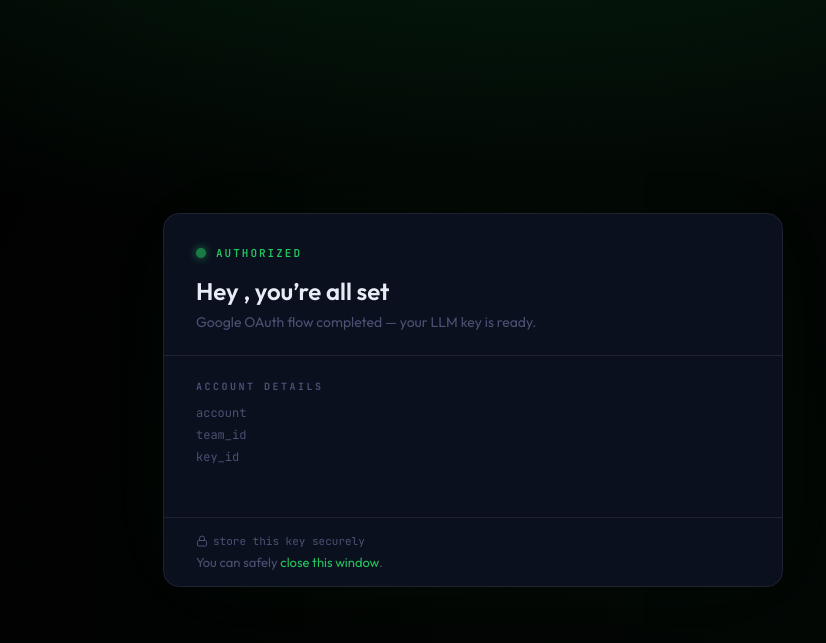
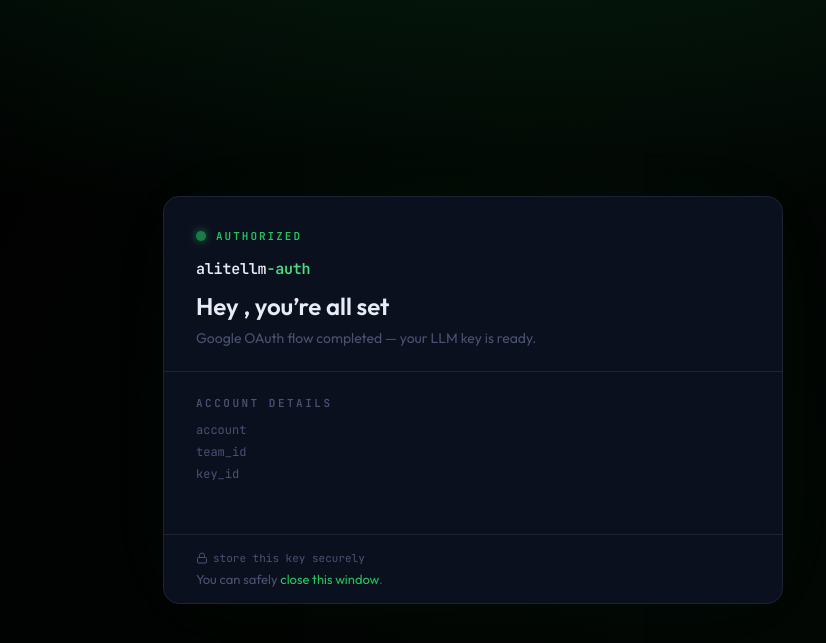
Before and after one commit to ackstorm/alitellm-auth, a Python web app: template src/api/app/templates/success.html in a window 1280 px wide. Shown: the top 643 px of the page, without its empty margins (167-993 px from the left). Run offline with Jinja, Linux system fonts and the light colour scheme; the template is opened without the code that fills it, so the values that code supplies are empty.

Commit message:
feat(10-02): restyle success.html — brand lockup + 11px/600 caption
- Add alitellm-auth brand lockup (-auth in --accent2) to header
- Standardize .section-label 10px/700 -> 11px/600 caption contract
- Standardize .copy-btn font-size 10px -> 11px
- Keep copyKey() clipboard pattern unchanged (already 400/600 font import)

```diff
--- a/src/api/app/templates/success.html
+++ b/src/api/app/templates/success.html
@@ -3,9 +3,9 @@
 <head>
 <meta charset="utf-8">
 <meta name="viewport" content="width=device-width, initial-scale=1">
-<title>Token Factory — Authorized</title>
+<title>alitellm-auth — Authorized</title>
 <style>
-  @import url('https://fonts.googleapis.com/css2?family=JetBrains+Mono:wght@400;600;700&family=Outfit:wght@400;500;600;700&display=swap');
+  @import url('https://fonts.googleapis.com/css2?family=JetBrains+Mono:wght@400;600&family=Outfit:wght@400;600&display=swap');
 
   *, *::before, *::after { box-sizing: border-box; margin: 0; padding: 0; }
 
@@ -80,6 +80,10 @@
     color: var(--accent);
   }
 
+  .brand-lockup { margin-bottom: 12px; }
+  .brand-lockup .name { font-family: var(--mono); font-size: 15px; font-weight: 600; color: var(--bright); letter-spacing: -.2px; }
+  .brand-lockup .name span { color: var(--accent2); }
+
   .greeting { font-size: 24px; font-weight: 600; color: var(--bright); line-height: 1.3; }
   .greeting span { color: var(--accent2); }
   .sub { margin-top: 6px; font-size: 14px; color: var(--dim); }
@@ -88,7 +92,7 @@
 
   .section-label {
     font-family: var(--mono);
-    font-size: 10px; font-weight: 700;
+    font-size: 11px; font-weight: 600;
     text-transform: uppercase; letter-spacing: 2.5px;
     color: var(--dim); margin-bottom: 12px;
   }
@@ -131,7 +135,7 @@
   .lock-icon svg { width: 12px; height: 12px; fill: none; stroke: var(--dim); stroke-width: 2; stroke-linecap: round; stroke-linejoin: round; }
 
   .copy-btn {
-    font-family: var(--mono); font-size: 10px; font-weight: 600;
+    font-family: var(--mono); font-size: 11px; font-weight: 600;
     text-transform: uppercase; letter-spacing: 1.5px;
     color: var(--dim); background: transparent;
     border: 1px solid rgba(74,81,115,0.5); border-radius: 3px;
@@ -148,6 +152,7 @@
         <div class="pulse-dot"></div>
         <div class="status-label">Authorized</div>
       </div>
+      <div class="brand-lockup"><div class="name">alitellm<span>-auth</span></div></div>
       <div class="greeting">Hey <span>{{ name }}</span>, you&rsquo;re all set</div>
       <div class="sub">Google OAuth flow completed &mdash; your LLM key is ready.</div>
     </div>
```
